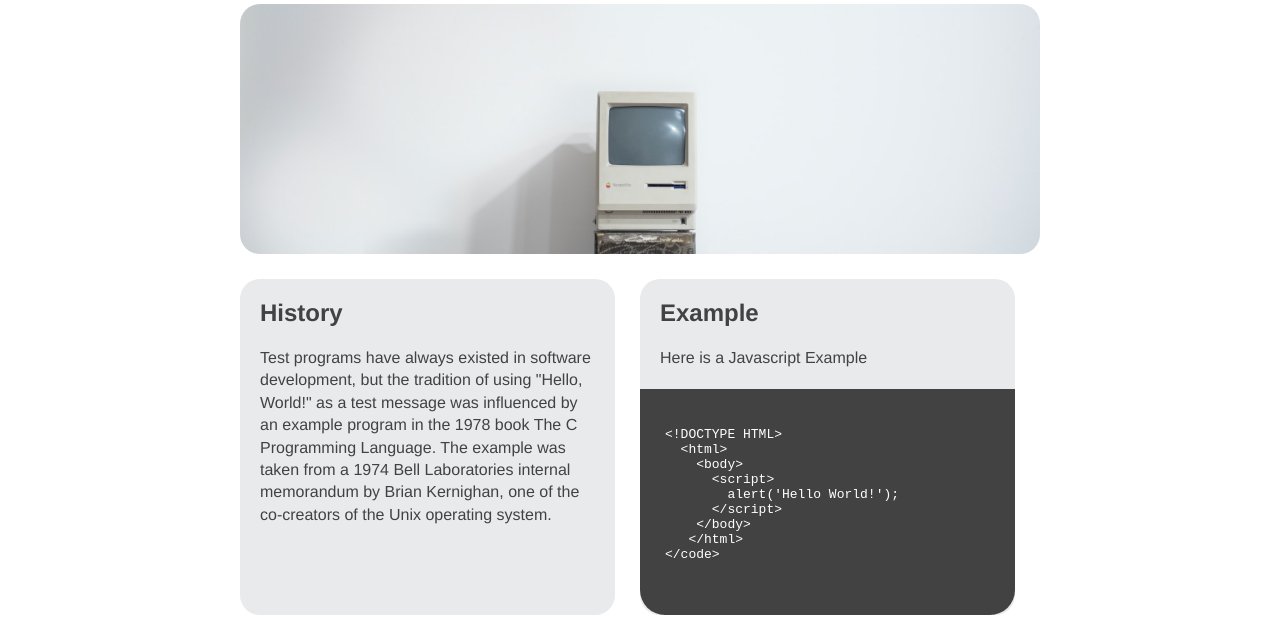
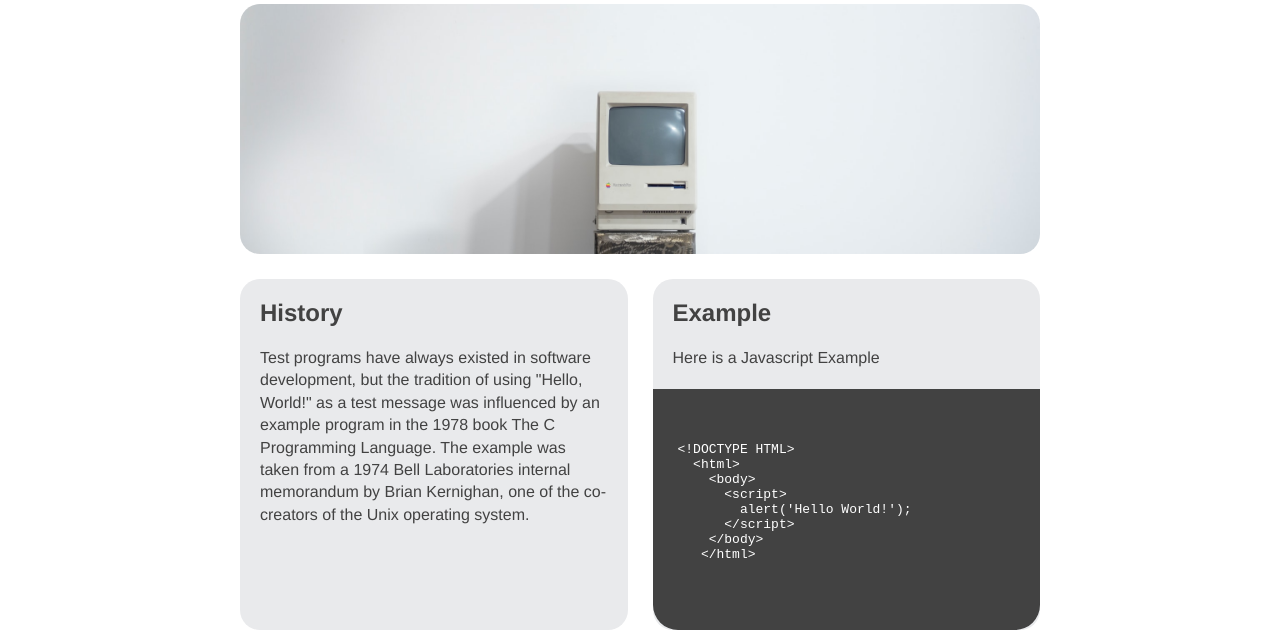
Before and after one commit to Zimlichg/CSSHTML, a plain HTML site: page index.html in a window 1280 px wide. Shown: the part 191-821 px from the top of the page. Drawn offline with Linux system fonts and the light colour scheme.

Commit message:
done!!!!!!

```diff
--- a/index.html
+++ b/index.html
@@ -26,7 +26,7 @@
 
         </div>
         <div class="html-code">
-          <code><pre>
+          <pre><code>
 &lt;!DOCTYPE HTML&gt;
   &lt;html&gt;
     &lt;body&gt;
@@ -35,7 +35,7 @@
       &lt;/script&gt;
     &lt;/body&gt;
    &lt;/html&gt;
-&lt;/code&gt;
+          </code>
           </pre>
         </div>
 
```
